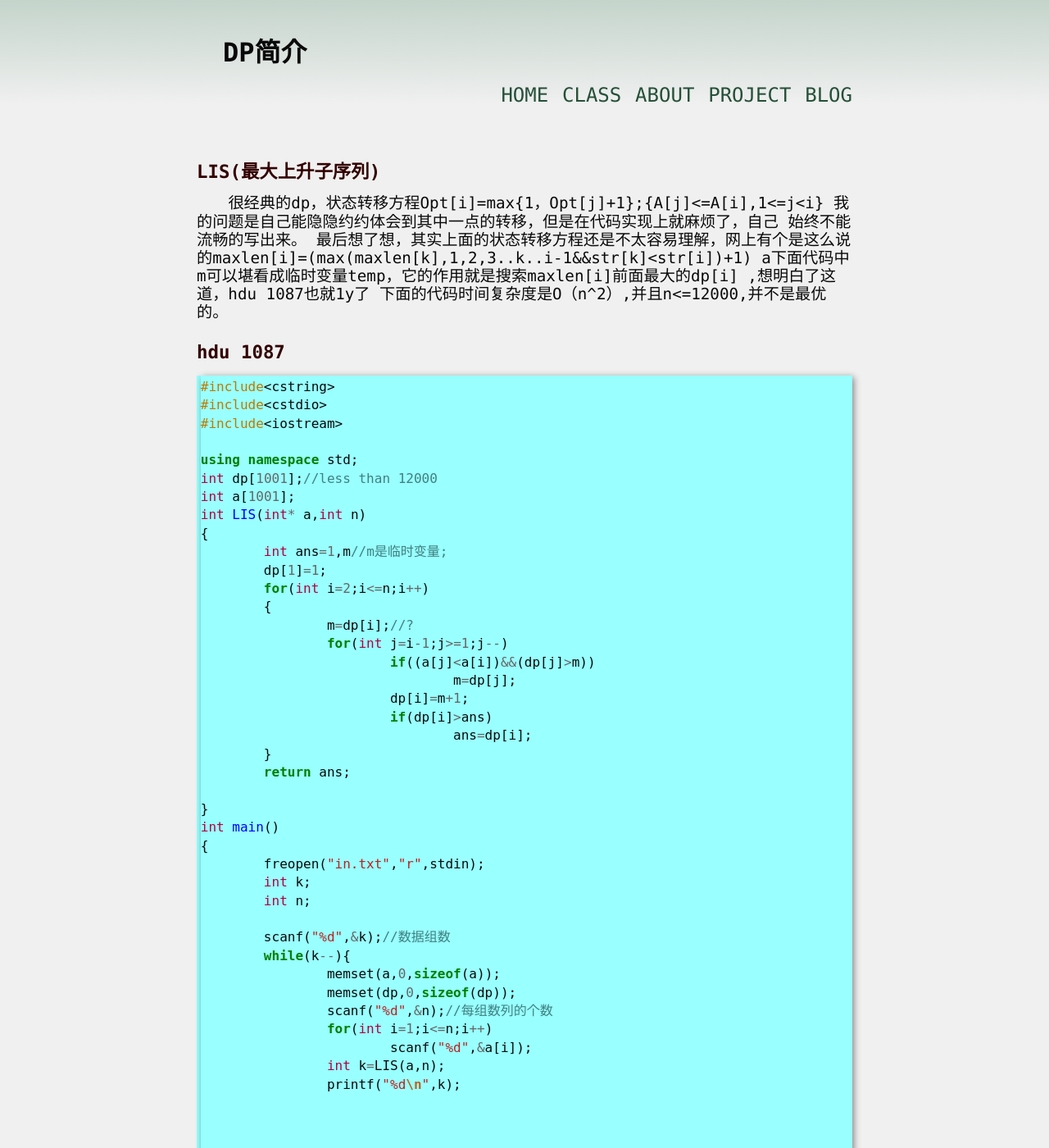
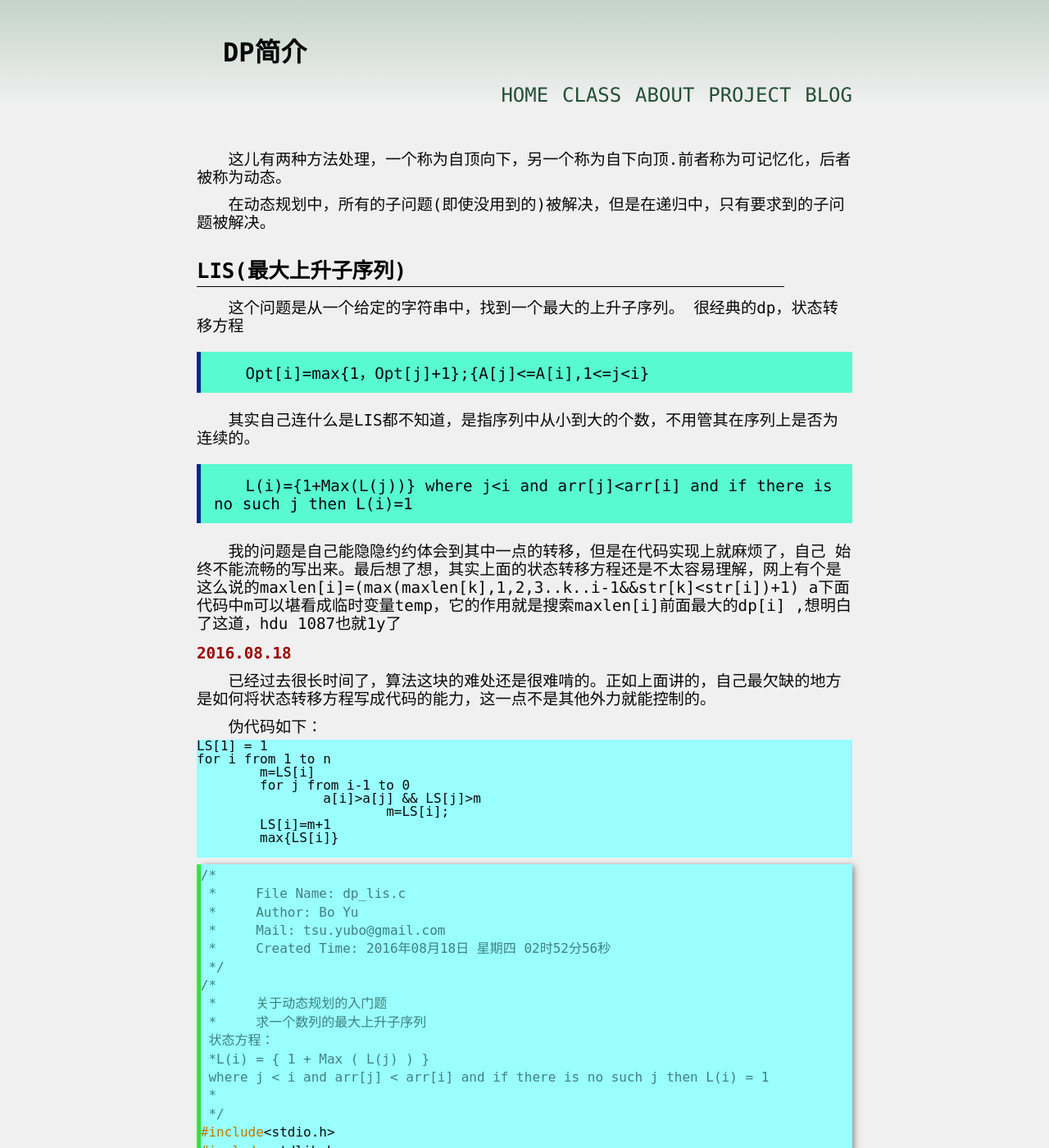
Before and after one commit to yuzibo/yuzibo.github.io, a Jekyll site: the page built from _posts/2014-07-16-dpblog.md, in a window 1280 px wide and 1400 px high. Shown: the whole window at 82% size. Built offline with Jekyll 4.4.1, drawn with Linux system fonts in a browser that asks for light colours; comment, search, counter and statistics services are not loaded; some of the changed text lies outside the part shown.

Commit message:
modify file

````diff
--- a/_posts/2014-07-16-dpblog.md
+++ b/_posts/2014-07-16-dpblog.md
@@ -1,19 +1,108 @@
 ---
 layout: article
 title: "DP简介"
-category: DS
+category: algorithm
 ---
-## LIS(最大上升子序列)
 
-很经典的dp，状态转移方程Opt[i]=max{1，Opt[j]+1};{A[j]<=A[i],1<=j<i}
+这儿有两种方法处理，一个称为自顶向下，另一个称为自下向顶.前者称为可记忆化，后者被称为动态。
+
+在动态规划中，所有的子问题(即使没用到的)被解决，但是在递归中，只有要求到的子问题被解决。
+
+
+# LIS(最大上升子序列)
+
+这个问题是从一个给定的字符串中，找到一个最大的上升子序列。
+很经典的dp，状态转移方程
+
+>Opt[i]=max{1，Opt[j]+1};{A[j]<=A[i],1<=j<i}
+
+其实自己连什么是LIS都不知道，是指序列中从小到大的个数，不用管其在序列上是否为连续的。
+
+>L(i)={1+Max(L(j))} where j<i and arr[j]<arr[i] and if there is no such j then L(i)=1
+
 我的问题是自己能隐隐约约体会到其中一点的转移，但是在代码实现上就麻烦了，自己
-始终不能流畅的写出来。
-最后想了想，其实上面的状态转移方程还是不太容易理解，网上有个是这么说的maxlen[i]=(max(maxlen[k],1,2,3..k..i-1&&str[k]<str[i])+1)
+始终不能流畅的写出来。最后想了想，其实上面的状态转移方程还是不太容易理解，网上有个是这么说的maxlen[i]=(max(maxlen[k],1,2,3..k..i-1&&str[k]<str[i])+1)
 a下面代码中m可以堪看成临时变量temp，它的作用就是搜索maxlen[i]前面最大的dp[i]
 ,想明白了这道，hdu 1087也就1y了
-下面的代码时间复杂度是O（n^2）,并且n<=12000,并不是最优的。
+
+### 2016.08.18
+
+已经过去很长时间了，算法这块的难处还是很难啃的。正如上面讲的，自己最欠缺的地方是如何将状态转移方程写成代码的能力，这一点不是其他外力就能控制的。
+
+伪代码如下：
+
+<pre>
+LS[1] = 1
+for i from 1 to n
+	m=LS[i]
+	for j from i-1 to 0
+		a[i]>a[j] && LS[j]>m
+			m=LS[i];
+	LS[i]=m+1
+	max{LS[i]}
+
+</pre>
+
+```c
+/*
+ *     File Name: dp_lis.c
+ *     Author: Bo Yu
+ *     Mail: tsu.yubo@gmail.com
+ *     Created Time: 2016年08月18日 星期四 02时52分56秒
+ */
+/*
+ *     关于动态规划的入门题
+ *     求一个数列的最大上升子序列
+ 状态方程：
+ *L(i) = { 1 + Max ( L(j) ) }
+ where j < i and arr[j] < arr[i] and if there is no such j then L(i) = 1
+ *
+ */
+#include<stdio.h>
+#include<stdlib.h>
+#include<string.h>
+
+int LS[100];
+int LIS(int a[], int n)
+{
+
+	int ans = 1, m, i, j;
+	LS[1] = 1;
+
+	for(i = 1; i < n; i++){
+
+		m = LS[i];/*Reset m==0 */
+
+			for( j = i - 1; j >= 0; j --)
+				if(a[j] < a[i] && LS[j] > m)
+					m = LS[j]; /*寻到前面的最大LIS*/
+		/*从前面(i-1)个LS中加上1*/
+		LS[i] = m + 1;
+		/*找寻最大的LS*/
+		if (LS[i] > ans)
+				ans = LS[i];
+
+	}
+	return ans;
+}
+int main()
+{
+	int a[10] = {10, 22, 9, 33, 21, 50, 41, 60, 80};
+
+	/*int a[20] = {5,7,6,1,3,9,5,3,4,1,4,5,6,7,8};*/
+	memset(LS, 0, sizeof(LS));
+	int k = LIS(a, 9);
+	printf("THE LIS is %d\n", k);
+
+
+}
+
+```
+
+代码时间复杂度是O（n^2）,并且n<=12000,并不是最优的。
 
 ## hdu 1087
+
 {% highlight c++ %}
 
 #include<cstring>
@@ -30,10 +119,13 @@ int LIS(int* a,int n)
 	for(int i=2;i<=n;i++)
 	{
 		m=dp[i];//?
+
 		for(int j=i-1;j>=1;j--)
+
 			if((a[j]<a[i])&&(dp[j]>m))
 				m=dp[j];
 			dp[i]=m+1;
+
 			if(dp[i]>ans)
 				ans=dp[i];
 	}
@@ -55,13 +147,7 @@ int main()
 			scanf("%d",&a[i]);
 		int k=LIS(a,n);
 		printf("%d\n",k);
-
-
-
 	}
-
-
-
 }
 
 {% endhighlight %}
@@ -69,8 +155,9 @@ int main()
 
 
 # LCS
+
 # 01背包
-```c
+
 假设有一个背包，体积是volume，有n个物体，编号为0,1,2,...n-1,对应的体积（cost
 ）和价值（weight）分别为cost[i]和weight[i],假定认为我们的最终目的是是背包的
 重量最重
````
Also changed, not shown: _posts/2014-11-01-LinuxShellCommand.md (+43 -16 lines), _posts/2016-07-20-algorithm-sum-up.md (+1 -0 lines).
